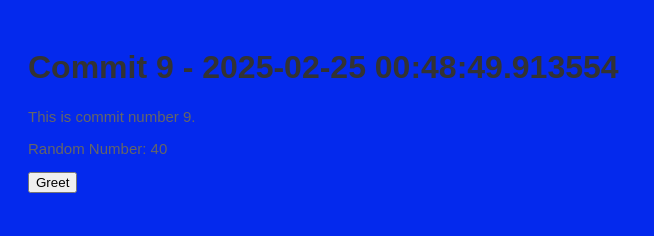
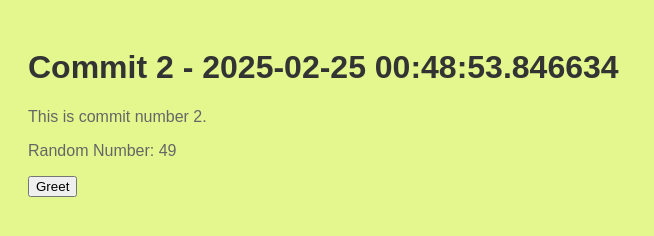
Before and after one commit to stiffs95/myrep-repo-20250225004843, a plain HTML site: page index.html in a window 1280 px wide. Shown: the whole page, without its empty margins (0-654 px from the left). Drawn offline with Linux system fonts and the light colour scheme.

Commit message:
📝 Commit 2 with HTML, CSS, and JS

```diff
--- a/index.html
+++ b/index.html
@@ -2,13 +2,13 @@
     <!DOCTYPE html>
     <html>
     <head>
-        <title>Commit 9 - 2025-02-25 00:48:49.913554</title>
+        <title>Commit 2 - 2025-02-25 00:48:53.846634</title>
         <link rel="stylesheet" href="style.css">
     </head>
     <body>
-        <h1>Commit 9 - 2025-02-25 00:48:49.913554</h1>
-        <p>This is commit number 9.</p>
-        <p>Random Number: 40</p>
+        <h1>Commit 2 - 2025-02-25 00:48:53.846634</h1>
+        <p>This is commit number 2.</p>
+        <p>Random Number: 49</p>
         <button onclick="greet()">Greet</button>
         <script src="script.js"></script>
     </body>
--- a/script.js
+++ b/script.js
@@ -2,4 +2,4 @@
     function greet() {
         alert('Hello from commit ' + commitNumber + '!');
     }
-    var commitNumber = 9;
+    var commitNumber = 2;
--- a/style.css
+++ b/style.css
@@ -1,7 +1,7 @@
 
     body {
         font-family: Arial, sans-serif;
-        background-color: #0429ed;
+        background-color: #e4f78e;
         padding: 20px;
     }
     h1 {
@@ -9,5 +9,5 @@
     }
     p {
         color: #666;
-        font-size: 15px;
+        font-size: 16px;
     }
```
